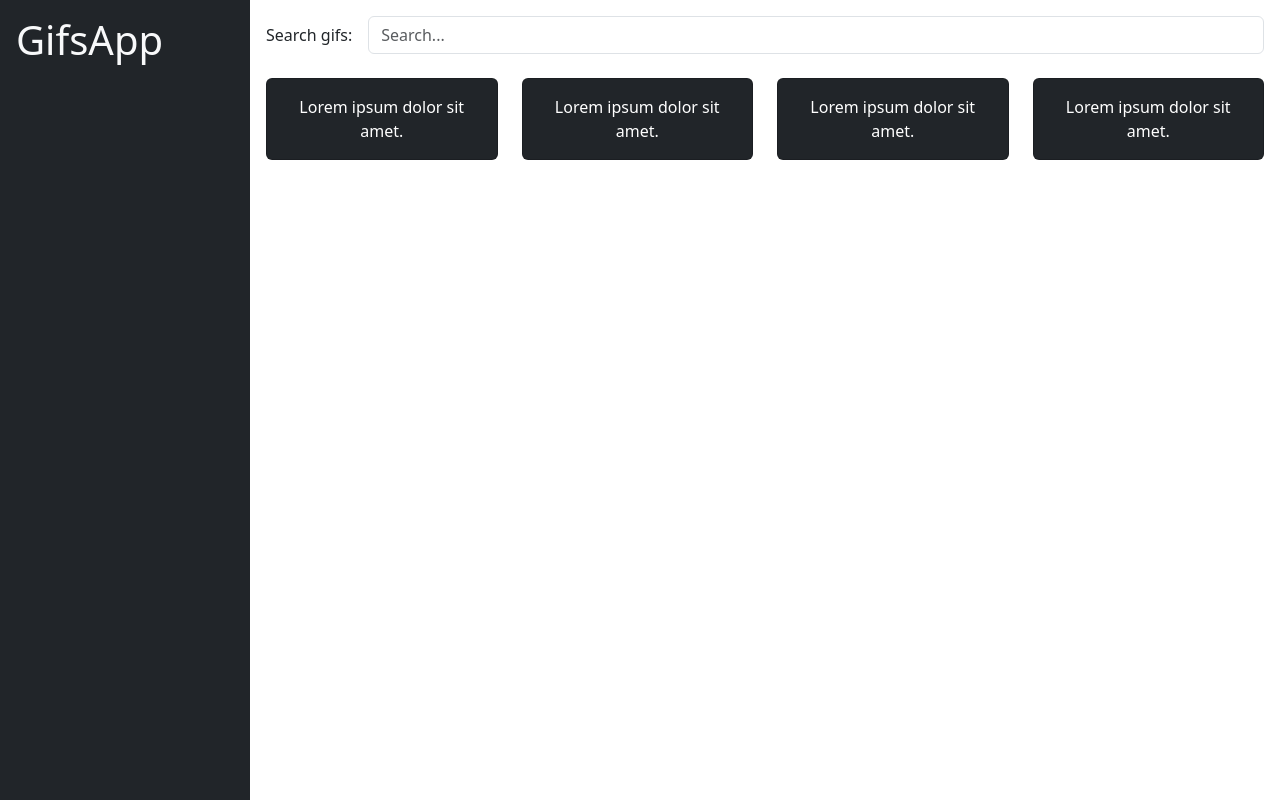
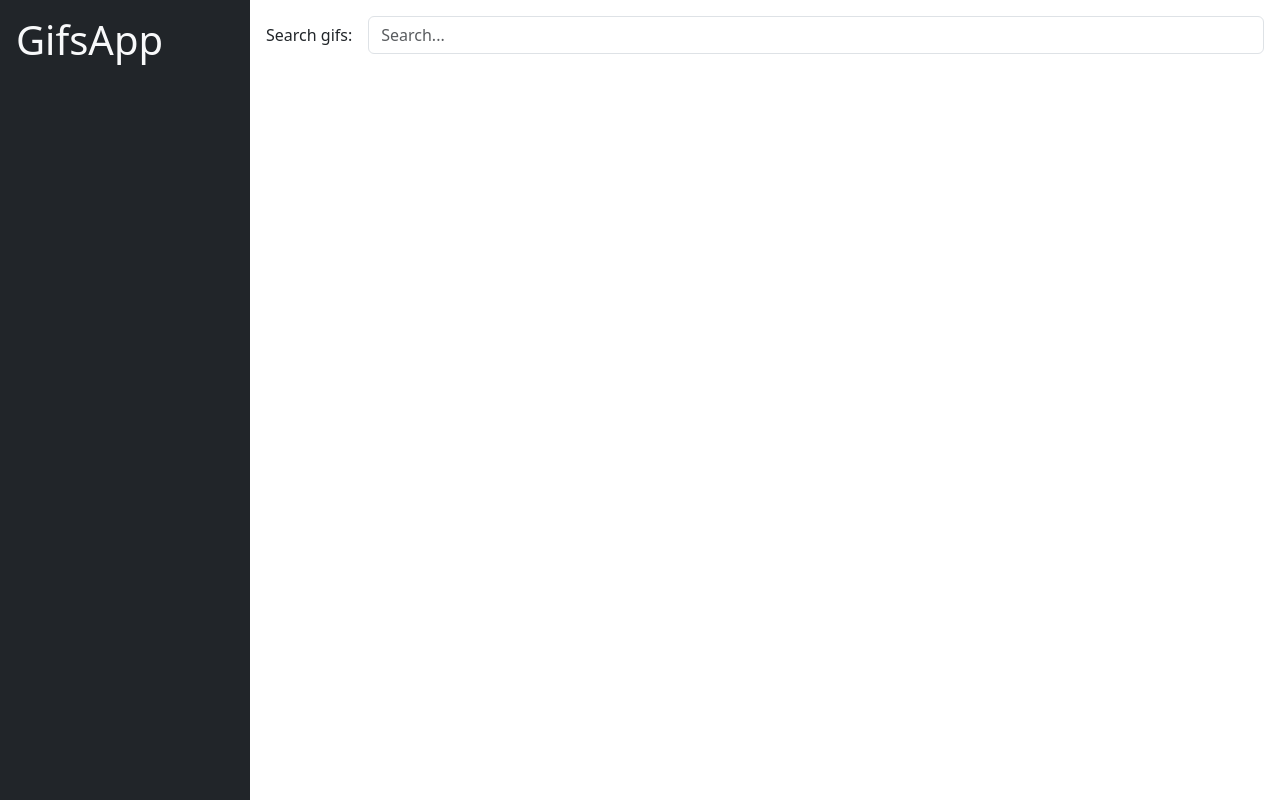
Before and after one commit to elyosis/gifs-app, an Angular app: page / in a window 1280 px wide. Built offline with nearby package versions, Linux system fonts and the light colour scheme.

Commit message:
Implemented showing cards with the search results

```diff
--- a/src/app/gifs/components/card-list/card-list.component.html
+++ b/src/app/gifs/components/card-list/card-list.component.html
@@ -1,12 +1,10 @@
 <div class="row">
-  <div class="col-md-3 col-sm-6" *ngFor="let card of [1, 2, 3, 4]">
-    <!-- TODO: create card component -->
+  <div class="col-md-3 col-sm-6" *ngFor="let gif of gifs">
     <div class="card mb-2 text-center text-bg-dark">
-      <!-- TODO: add image -->
-
+      <img class="card-img-top" [src]="gif.images.downsized_medium.url" [alt]="gif.title" />
       <div class="card-body">
         <p class="card-text">
-          Lorem ipsum dolor sit amet.
+          {{ gif.title }}
         </p>
       </div>
     </div>
--- a/src/app/gifs/components/card-list/card-list.component.ts
+++ b/src/app/gifs/components/card-list/card-list.component.ts
@@ -1,4 +1,5 @@
-import { Component } from '@angular/core';
+import { Component, Input } from '@angular/core';
+import { Gif } from '../../interfaces/gifs.interface';
 
 @Component({
   selector: 'gifs-card-list',
@@ -6,5 +7,5 @@ import { Component } from '@angular/core';
   styleUrls: ['./card-list.component.css']
 })
 export class CardListComponent {
-
+  @Input() gifs: Gif[] = []
 }
--- a/src/app/gifs/interfaces/gifs.interface.ts
+++ b/src/app/gifs/interfaces/gifs.interface.ts
@@ -1,12 +1,12 @@
 // Generated by https://quicktype.io
 
 export interface SearchResults {
-  data:       Gifs[];
+  data:       Gif[];
   pagination: Pagination;
   meta:       Meta;
 }
 
-export interface Gifs {
+export interface Gif {
   type:                       Type;
   id:                         string;
   url:                        string;
--- a/src/app/gifs/pages/homepage/homepage.component.html
+++ b/src/app/gifs/pages/homepage/homepage.component.html
@@ -6,6 +6,6 @@
 
   <!-- Results -->
   <div class="col-12 pt-4">
-    <gifs-card-list></gifs-card-list>
+    <gifs-card-list [gifs]="gifs"></gifs-card-list>
   </div>
 </div>
--- a/src/app/gifs/pages/homepage/homepage.component.ts
+++ b/src/app/gifs/pages/homepage/homepage.component.ts
@@ -1,4 +1,5 @@
 import { Component } from '@angular/core';
+import { GifsService } from '../../services/gifs.service';
 
 @Component({
   selector: 'gifs-homepage',
@@ -7,4 +8,10 @@ import { Component } from '@angular/core';
 })
 export class HomepageComponent {
 
+  constructor(private gifsService: GifsService) {}
+
+  get gifs() {
+    return this.gifsService.gifsList;
+  }
+
 }
```
